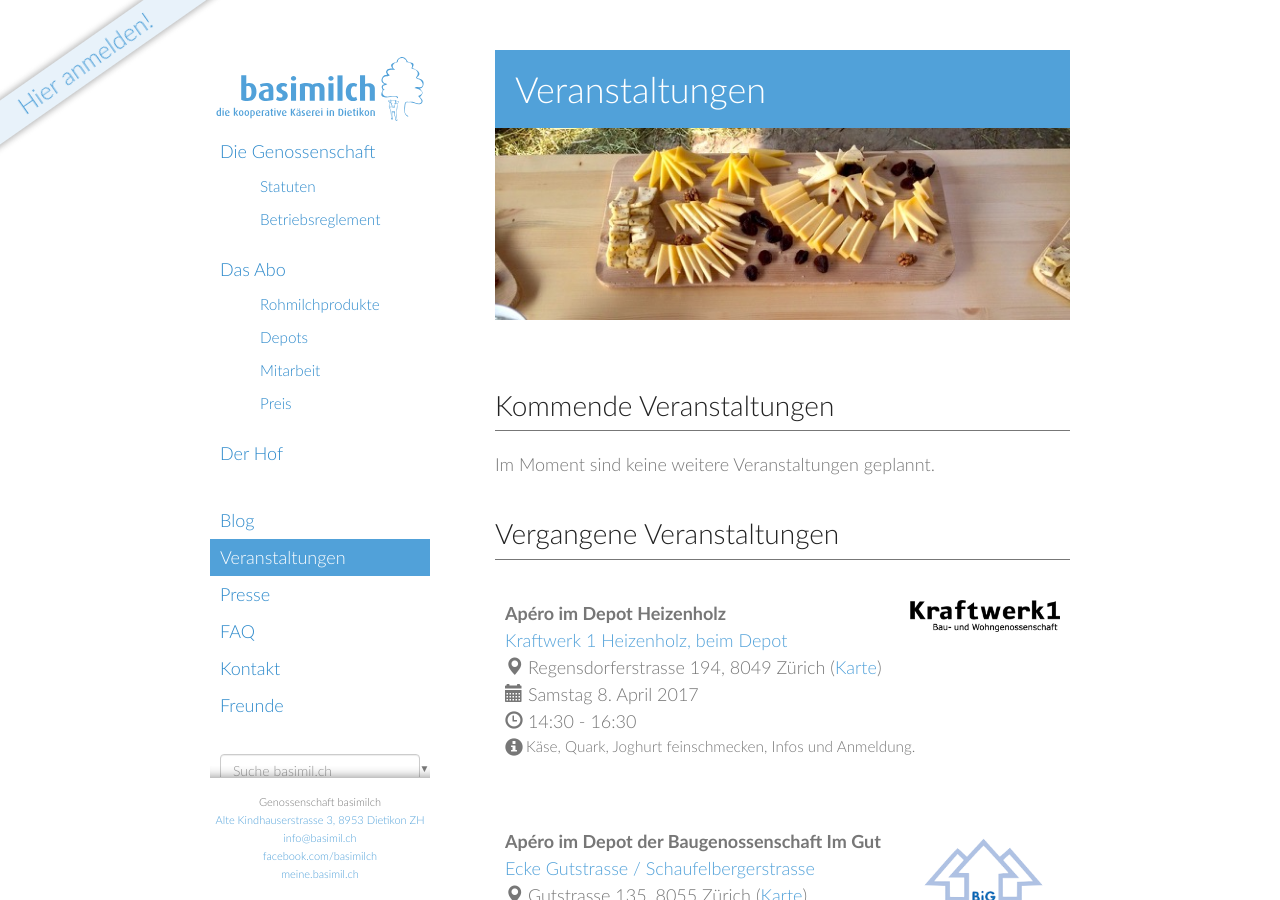
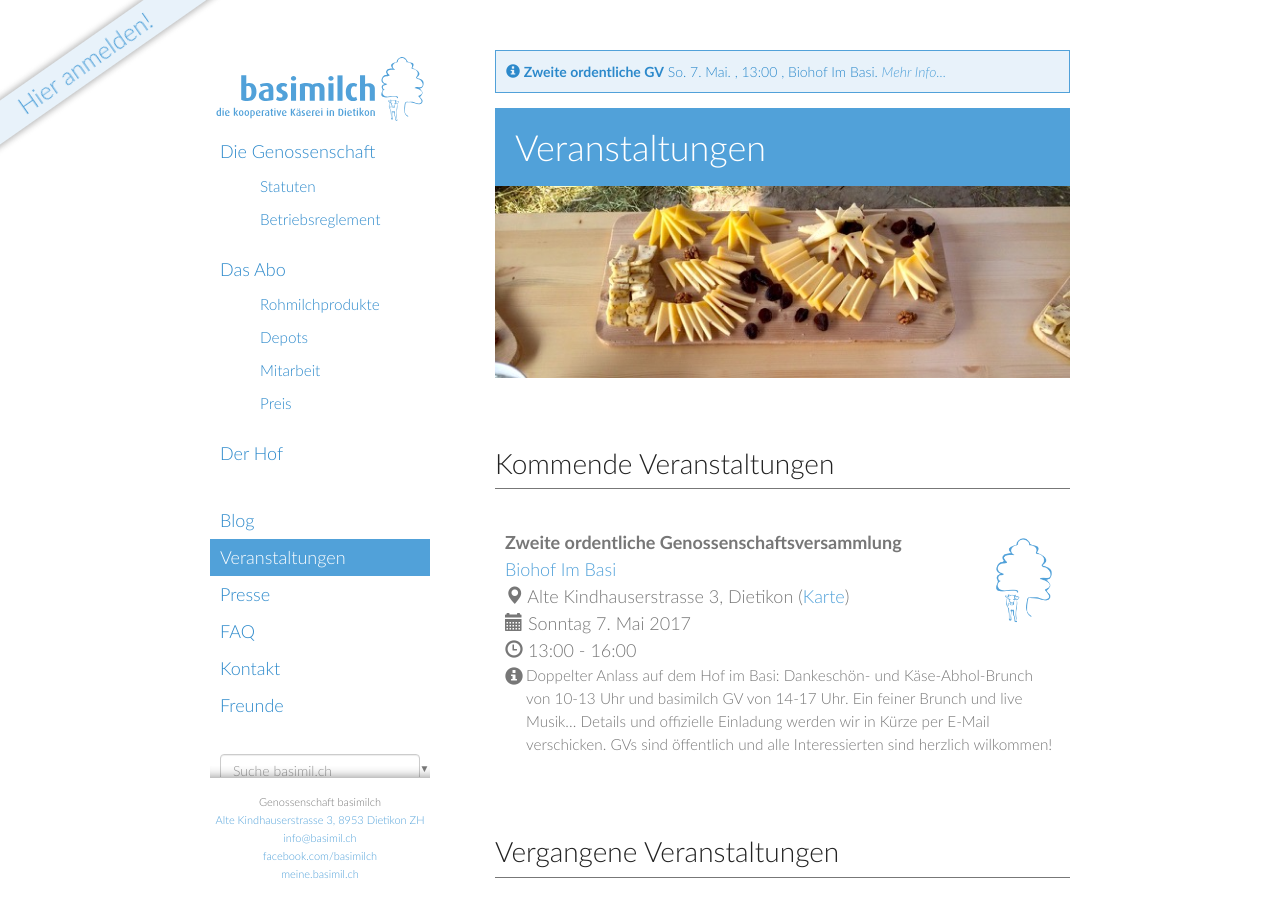
Before and after one commit to vryser/basimilch.github.io, a Jekyll site: the page built from pages/040-veranstaltungen.md, in a window 1280 px wide and 900 px high. Built offline with Jekyll 4.4.1, drawn with Linux system fonts in a browser that asks for light colours.

Commit message:
new: add GV event info

```diff
--- a/_data/events.yml
+++ b/_data/events.yml
@@ -398,3 +398,23 @@
   info: >
     Käse, Quark, Joghurt feinschmecken, Infos und
     Anmeldung.
+
+- title:        Zweite ordentliche Genossenschaftsversammlung
+  title_short:  Zweite ordentliche GV
+  # type:         extern
+  start:        2017-05-07 13:00:00 +0200
+  end:          2017-05-07 16:00:00 +0200
+  # day_hours:    14.30h - 16.30h
+  # url:          https://www.url.ch
+  image:        logos/basimilch_avatar.png
+  place:        Biohof Im Basi
+  place_url:    /kontakt/
+  address:      Alte Kindhauserstrasse 3, Dietikon
+  # address_2:
+  map_url:      https://www.google.ch/maps/place/Alte+Kindhauserstrasse+3+8953+Dietikon+Switzerland
+  info: >
+    Doppelter Anlass auf dem Hof im Basi: Dankeschön- und Käse-Abhol-Brunch von
+    10-13 Uhr und basimilch GV von 14-17 Uhr. Ein feiner Brunch und live
+    Musik... Details und offizielle Einladung werden wir in Kürze per E-Mail
+    verschicken. GVs sind öffentlich und alle Interessierten sind herzlich
+    wilkommen!
```
